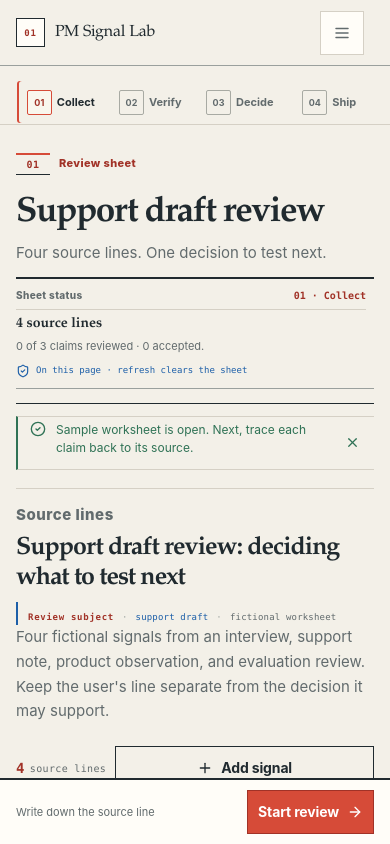
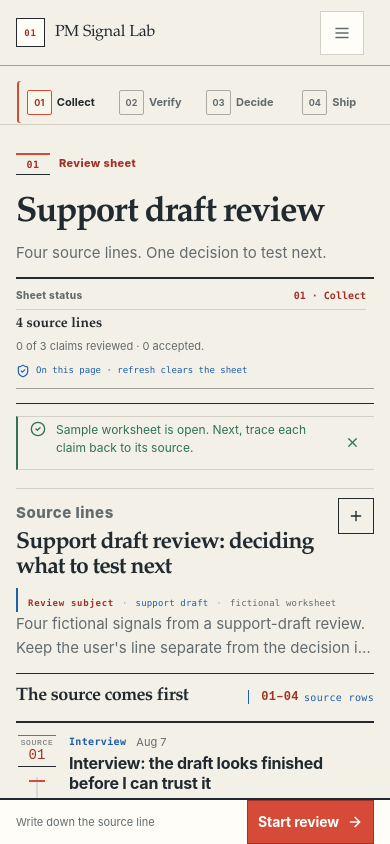
Before and after one commit to asdc163/pm-signal-lab, a React (Vite) app: page / in a window 390 px wide. Both pictures are taken after a click on the button "Open the sample worksheet". Shown: the top 844 px of the page. Built offline with nearby package versions, Linux system fonts and the light colour scheme.

Commit message:
Fix mobile source-first reading path

```diff
--- a/src/App.tsx
+++ b/src/App.tsx
@@ -898,11 +898,11 @@ function CollectView({
                 <span>support draft</span>
                 <span className="pack-subject-note">fictional worksheet</span>
               </div>
-              <p>{pack.description}</p>
+              <p className="pack-description">{pack.description}</p>
             </div>
             <div className="pack-actions">
               <span className="count-badge"><strong>{evidence.length}</strong> source lines</span>
-              <button className="button button-secondary" type="button" onClick={onOpenForm}><Plus size={16} aria-hidden="true" />Add signal</button>
+              <button className="button button-secondary" type="button" onClick={onOpenForm} aria-label="Add a source signal" title="Add a source signal"><Plus size={16} aria-hidden="true" /><span className="button-label">Add signal</span></button>
             </div>
           </div>
           <div className="section-heading-row source-ledger-heading">
--- a/src/domain/fixture.ts
+++ b/src/domain/fixture.ts
@@ -4,7 +4,7 @@ export const SAMPLE_PACK: EvidencePack = {
   id: "ai-support-copilot-eval-v1",
   title: "Support draft review: deciding what to test next",
   description:
-    "Four fictional signals from an interview, support note, product observation, and evaluation review. Keep the user's line separate from the decision it may support.",
+    "Four fictional signals from a support-draft review. Keep the user's line separate from the decision it may support.",
   evidence: [
     {
       id: "evidence-interview-01",
--- a/src/styles.css
+++ b/src/styles.css
@@ -4093,3 +4093,121 @@ textarea {
     white-space: normal;
   }
 }
+
+/* Mobile source-first correction — keep the evidence object ahead of the
+   fixed action bar without removing the subject or local trust boundary. */
+@media (max-width: 700px) {
+  .workbench.is-loaded .pack-header {
+    position: relative;
+    padding-top: 12px;
+    padding-bottom: 12px;
+  }
+
+  .workbench.is-loaded .pack-header > div:first-child {
+    padding-right: 0;
+  }
+
+  .workbench.is-loaded .pack-header h2 {
+    margin-top: 4px;
+    margin-bottom: 5px;
+    padding-right: 40px;
+    font-size: 23px;
+    line-height: 1.1;
+  }
+
+  .workbench.is-loaded .pack-description {
+    display: -webkit-box;
+    overflow: hidden;
+    -webkit-box-orient: vertical;
+    -webkit-line-clamp: 2;
+  }
+
+  .workbench.is-loaded .pack-actions {
+    position: absolute;
+    top: 9px;
+    right: 0;
+    width: auto;
+  }
+
+  .workbench.is-loaded .pack-actions .count-badge {
+    display: none;
+  }
+
+  .workbench.is-loaded .pack-actions .button {
+    width: 36px;
+    min-height: 36px;
+    flex: 0 0 36px;
+    justify-content: center;
+    padding: 8px;
+  }
+
+  .workbench.is-loaded .pack-actions .button-label {
+    position: absolute;
+    width: 1px;
+    height: 1px;
+    overflow: hidden;
+    clip: rect(0 0 0 0);
+    white-space: nowrap;
+    clip-path: inset(50%);
+  }
+
+  .workbench.is-loaded .section-heading-row.source-ledger-heading {
+    align-items: baseline;
+    flex-direction: row;
+    gap: 10px;
+    margin-top: 12px;
+    margin-bottom: 8px;
+  }
+
+  .workbench.is-loaded .source-ledger-heading > div {
+    flex: 1 1 auto;
+    min-width: 0;
+  }
+
+  .workbench.is-loaded .source-ledger-heading h3 {
+    font-size: 18px;
+    line-height: 1.2;
+    white-space: nowrap;
+  }
+
+  .workbench.is-loaded .source-ledger-heading p {
+    display: none;
+  }
+
+  .workbench.is-loaded .source-ledger-heading .micro-status {
+    flex: 0 0 auto;
+    padding-top: 0;
+    padding-bottom: 0;
+  }
+
+  .workbench.is-loaded .evidence-row {
+    padding-top: 12px;
+    padding-bottom: 14px;
+  }
+
+  .workbench.is-loaded .evidence-main h4 {
+    margin-top: 4px;
+  }
+
+  .mobile-action-bar {
+    padding-top: 0;
+    padding-bottom: env(safe-area-inset-bottom);
+  }
+}
+
+@media (max-width: 360px) {
+  .workbench.is-loaded .section-heading-row.source-ledger-heading {
+    align-items: flex-start;
+    flex-direction: column;
+    gap: 4px;
+  }
+
+  .workbench.is-loaded .source-ledger-heading h3 {
+    white-space: normal;
+  }
+
+  .workbench.is-loaded .source-ledger-heading .micro-status {
+    padding-left: 0;
+    border-left: 0;
+  }
+}
```
Also changed, not shown: 5 other files (tests, documents, lock files or other folders).
